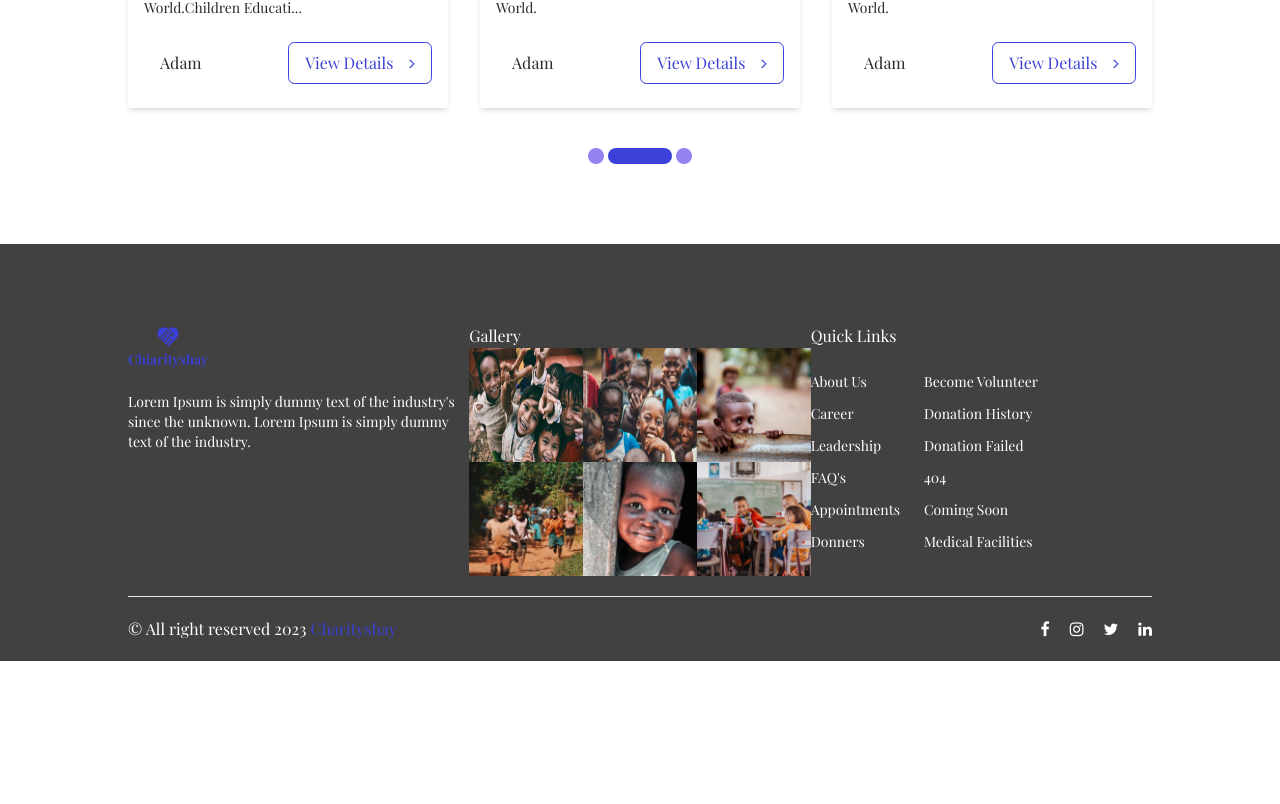
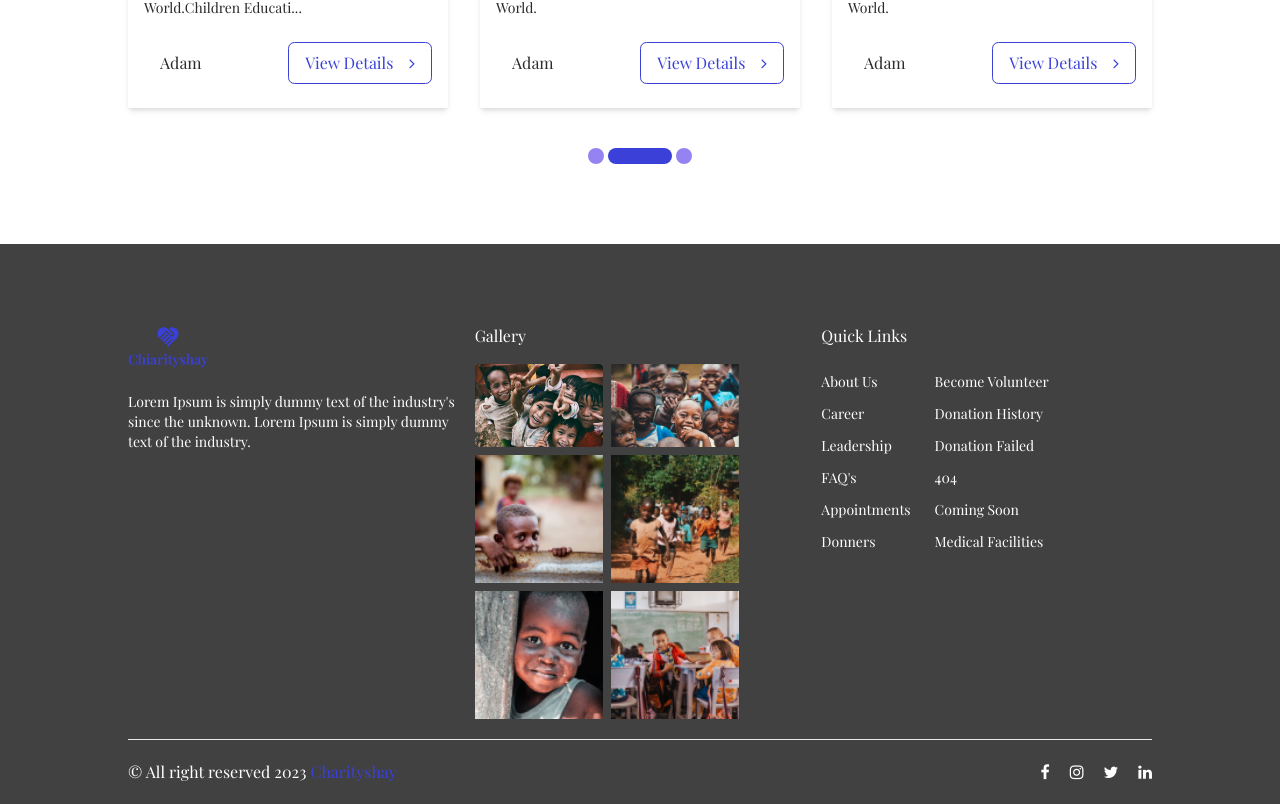
Before and after one commit to RajniAttri/CharityConnect, a React (Vite) app: page / in a window 1280 px wide. Shown: the part 6081-6885 px from the top of the page. Before the commit the page ends 6742 px from the top, so only its background shows below. Built offline with nearby package versions, Linux system fonts and the light colour scheme; a web font is replaced by a local one.

Commit message:
fix footer. add spacing to images

```diff
--- a/src/components/layout/Footer.jsx
+++ b/src/components/layout/Footer.jsx
@@ -1,15 +1,15 @@
-import React from 'react'
+import React from "react";
 import Logo from "../../assets/images/logo.png";
-import image1 from "../../assets/images/Rectangle 2.png";
-import image2 from "../../assets/images/Rectangle 5.png";
 import image3 from "../../assets/images/Rectangle 13.png";
 import image4 from "../../assets/images/Rectangle 14.png";
 import image5 from "../../assets/images/Rectangle 15.png";
 import image6 from "../../assets/images/Rectangle 16.png";
+import image1 from "../../assets/images/Rectangle 2.png";
+import image2 from "../../assets/images/Rectangle 5.png";
 function Footer() {
   return (
     <footer className="px-6 md:px-32  mt-20 pt-20 gap-8 items-center text-white bg-[#414141] ">
-      <div className="flex flex-col md:flex-row justify-between ">
+      <div className="flex flex-col md:flex-row justify-between gap-x-4">
         <div className="flex flex-col gap-6 w-1/3 md:w-full">
           <img src={Logo} alt="" className="w-20" />
           <p className=" text-sm ">
@@ -18,15 +18,15 @@ function Footer() {
           </p>
         </div>
 
-        <div className=" w-1/3 md:w-full">
+        <div className="flex flex-col gap-4 w-1/3 md:w-full">
           <h3>Gallery</h3>
-          <div className=" flex flex-wrap">
-            <img src={image1} alt="" className="w-full md:w-1/3" />
-            <img src={image2} alt="" className="w-full md:w-1/3" />
-            <img src={image3} alt="" className="w-full md:w-1/3" />
-            <img src={image4} alt="" className="w-full md:w-1/3" />
-            <img src={image5} alt="" className="w-full md:w-1/3" />
-            <img src={image6} alt="" className="w-full md:w-1/3" />
+          <div className=" flex flex-wrap gap-2">
+            <img src={image1} alt="" className="w-[8rem] " />
+            <img src={image2} alt="" className="w-[8rem] " />
+            <img src={image3} alt="" className="w-[8rem]" />
+            <img src={image4} alt="" className="w-[8rem] " />
+            <img src={image5} alt="" className="w-[8rem] " />
+            <img src={image6} alt="" className="w-[8rem] " />
           </div>
         </div>
 
@@ -93,4 +93,4 @@ function Footer() {
   );
 }
 
-export default Footer
+export default Footer;
```
